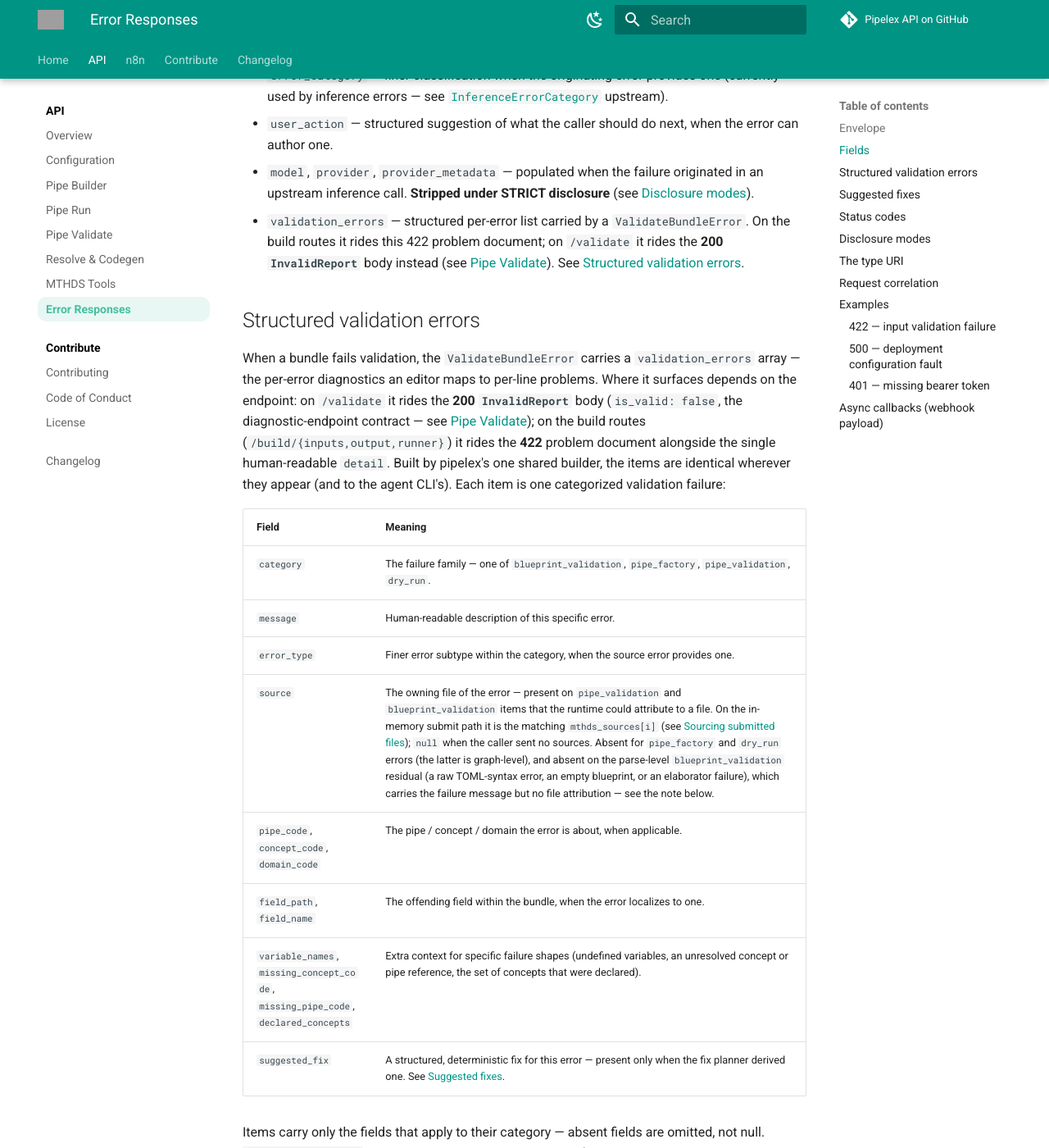
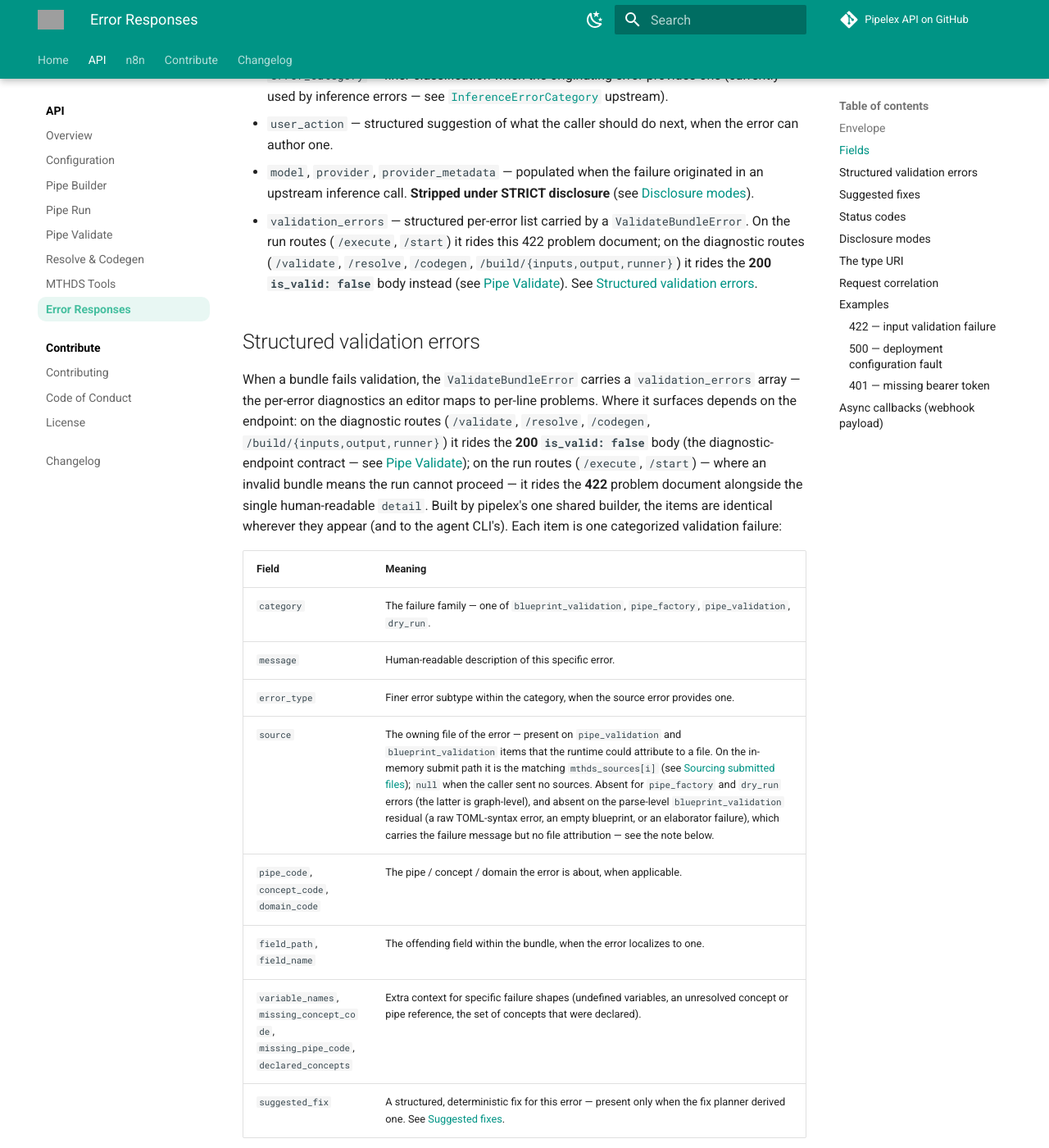
Before and after one commit to Pipelex/pipelex-api, an MkDocs documentation site: the page built from docs/error-responses.md, in a window 1280 px wide and 1400 px high, scrolled down 1239 px. Shown: the whole window at 82% size. Built offline with MkDocs 1.6.1 and Material for MkDocs 9.7.7, drawn with Linux system fonts in a browser that asks for light colours; comment, search, counter and statistics services are not loaded; some of the changed text lies outside the part shown; grey boxes are pictures that could not be loaded.

Commit message:
Address review-bot findings on the v0.9.0 release PR
- docs/error-responses.md: align the stale 422 references with the
  200-verdict discipline — the ValidateBundleError 422 belongs to the run
  routes (/execute, /start); diagnostic routes answer 200 is_valid: false.
  Retarget the 422 example from /v1/validate to /v1/execute accordingly.
- CHANGELOG.md: move the two bug-fix bullets into a proper "### Fixed"
  section and record the docs correction.
- docs/pipe-builder.md: add the missing requested_pipe_ref to the Build
  Runner valid-response example, matching the envelope contract and the
  sibling examples.
- tests: guard response["content"] lookups in test_openapi_contract.py for
  clean assertion messages; add response.text to a bare status assertion in
  test_resolve_route.py.

Co-Authored-By: Claude Fable 5 <noreply@anthropic.com>
Claude-Session: https://claude.ai/code/session_01Xdp1Pg3eRJWmCHVgiXbpf2

````diff
--- a/docs/error-responses.md
+++ b/docs/error-responses.md
@@ -35,11 +35,11 @@ A failure response looks like this:
 - `error_category` — finer classification when the originating error provides one (currently used by inference errors — see [`InferenceErrorCategory`](https://docs.pipelex.com/latest/errors/) upstream).
 - `user_action` — structured suggestion of what the caller should do next, when the error can author one.
 - `model`, `provider`, `provider_metadata` — populated when the failure originated in an upstream inference call. **Stripped under STRICT disclosure** (see [Disclosure modes](#disclosure-modes)).
-- `validation_errors` — structured per-error list carried by a `ValidateBundleError`. On the build routes it rides this 422 problem document; on `/validate` it rides the **200 `InvalidReport`** body instead (see [Pipe Validate](pipe-validate.md)). See [Structured validation errors](#structured-validation-errors).
+- `validation_errors` — structured per-error list carried by a `ValidateBundleError`. On the run routes (`/execute`, `/start`) it rides this 422 problem document; on the diagnostic routes (`/validate`, `/resolve`, `/codegen`, `/build/{inputs,output,runner}`) it rides the **200 `is_valid: false`** body instead (see [Pipe Validate](pipe-validate.md)). See [Structured validation errors](#structured-validation-errors).
 
 ## Structured validation errors
 
-When a bundle fails validation, the `ValidateBundleError` carries a `validation_errors` array — the per-error diagnostics an editor maps to per-line problems. Where it surfaces depends on the endpoint: on `/validate` it rides the **200 `InvalidReport`** body (`is_valid: false`, the diagnostic-endpoint contract — see [Pipe Validate](pipe-validate.md)); on the build routes (`/build/{inputs,output,runner}`) it rides the **422** problem document alongside the single human-readable `detail`. Built by pipelex's one shared builder, the items are identical wherever they appear (and to the agent CLI's). Each item is one categorized validation failure:
+When a bundle fails validation, the `ValidateBundleError` carries a `validation_errors` array — the per-error diagnostics an editor maps to per-line problems. Where it surfaces depends on the endpoint: on the diagnostic routes (`/validate`, `/resolve`, `/codegen`, `/build/{inputs,output,runner}`) it rides the **200 `is_valid: false`** body (the diagnostic-endpoint contract — see [Pipe Validate](pipe-validate.md)); on the run routes (`/execute`, `/start`) — where an invalid bundle means the run cannot proceed — it rides the **422** problem document alongside the single human-readable `detail`. Built by pipelex's one shared builder, the items are identical wherever they appear (and to the agent CLI's). Each item is one categorized validation failure:
 
 | Field | Meaning |
 |---|---|
@@ -54,7 +54,7 @@ When a bundle fails validation, the `ValidateBundleError` carries a `validation_
 
 Items carry only the fields that apply to their category — absent fields are omitted, not null. `validation_errors` is **retained under STRICT disclosure** (it describes the caller's own submitted bundle, not server internals). It is present only on `ValidateBundleError`; other error types omit it.
 
-Every invalid verdict carries a **non-empty** `validation_errors` array — the structured-info invariant is total. A parse-level failure the runtime cannot attribute to a known pipe/concept/field — a raw TOML-syntax error, an empty blueprint, or an elaborator failure — still becomes one `blueprint_validation` residual item carrying the failure message (no `source`, no `error_type` at this layer), so the array is never empty on an invalid verdict. The richer, locator-bearing items appear only when the runtime could attribute the failure; the human-readable summary (the `detail` on a build-route 422, the `message` on a `/validate` 200 `InvalidReport`) stays available alongside, but a consumer can always read at least one structured item.
+Every invalid verdict carries a **non-empty** `validation_errors` array — the structured-info invariant is total. A parse-level failure the runtime cannot attribute to a known pipe/concept/field — a raw TOML-syntax error, an empty blueprint, or an elaborator failure — still becomes one `blueprint_validation` residual item carrying the failure message (no `source`, no `error_type` at this layer), so the array is never empty on an invalid verdict. The richer, locator-bearing items appear only when the runtime could attribute the failure; the human-readable summary (the `detail` on a run-route 422, the `message` on a diagnostic-route 200 invalid verdict) stays available alongside, but a consumer can always read at least one structured item.
 
 ## Suggested fixes
 
@@ -166,10 +166,9 @@ When opening an issue, include the `request_id` from the response (or response h
 ### 422 — input validation failure
 
 ```http
-POST /v1/validate
+POST /v1/execute
 {
-  "mthds_contents": ["domain = \"broken\"\nmain_pipe = \"Not A Valid Pipe Code!\"\n"],
-  "mthds_sources": ["broken.mthds"]
+  "mthds_contents": ["domain = \"broken\"\nmain_pipe = \"Not A Valid Pipe Code!\"\n"]
 }
 ```
 
@@ -183,7 +182,7 @@ X-Request-ID: 9f2c1ab3-…
   "title": "Validate bundle",
   "status": 422,
   "detail": "Validation error(s):\n\nValue errors: 'main_pipe': Value error, Invalid main pipe syntax 'Not A Valid Pipe Code!'. Must be in snake_case.",
-  "instance": "/v1/validate",
+  "instance": "/v1/execute",
   "error_type": "ValidateBundleError",
   "error_domain": "input",
   "user_action": {
@@ -196,14 +195,13 @@ X-Request-ID: 9f2c1ab3-…
       "category": "blueprint_validation",
       "message": "Value error, Invalid main pipe syntax 'Not A Valid Pipe Code!'. Must be in snake_case.",
       "error_type": "invalid_pipe_code_syntax",
-      "domain_code": "broken",
-      "source": "broken.mthds"
+      "domain_code": "broken"
     }
   ]
 }
 ```
 
-The single `detail` is the human summary; `validation_errors` is the machine-readable list a client maps to per-line diagnostics. `source` echoes the `mthds_sources` entry the caller paired with that content — see [Structured validation errors](#structured-validation-errors) and [Sourcing submitted files](pipe-validate.md).
+The single `detail` is the human summary; `validation_errors` is the machine-readable list a client maps to per-line diagnostics. Only the run routes answer an invalid bundle with this 422 — on the diagnostic routes the same bundle is a **200 `is_valid: false`** verdict, where per-file `source` attribution is also available — see [Structured validation errors](#structured-validation-errors) and [Sourcing submitted files](pipe-validate.md).
 
 ### 500 — deployment configuration fault
 
````
Also changed, not shown: CHANGELOG.md (+5 -2 lines), docs/pipe-builder.md (+1 -0 lines), 2 other files.
